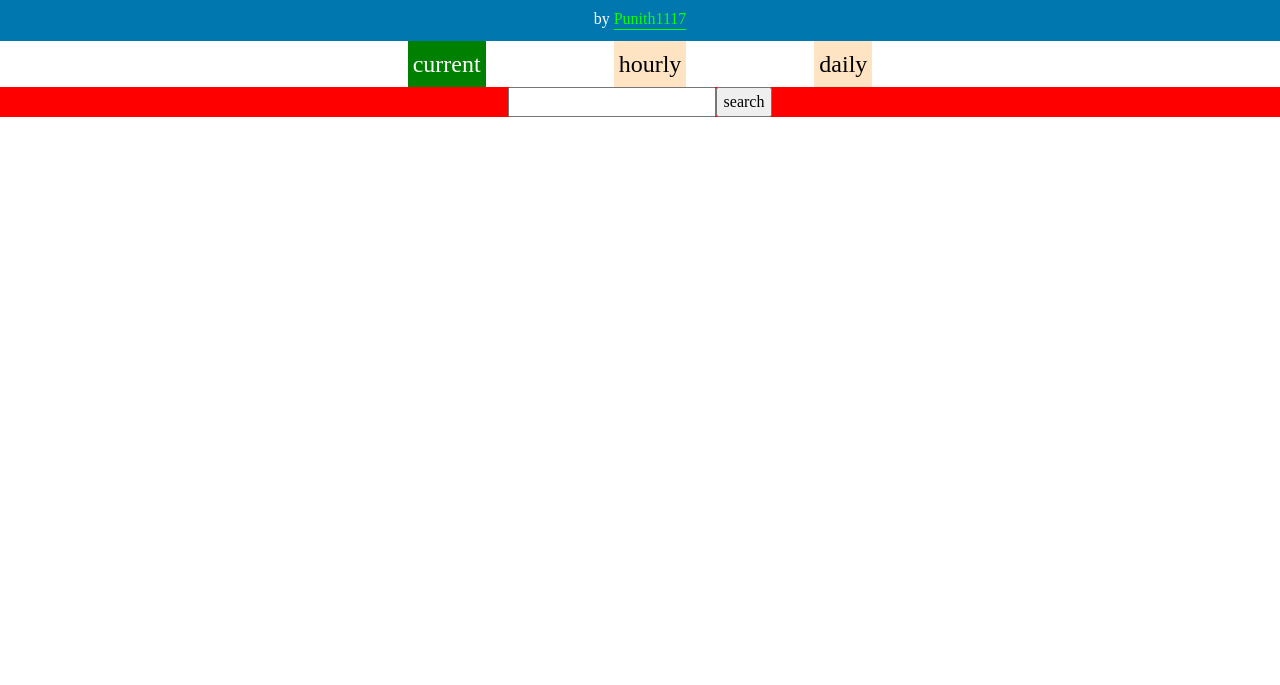
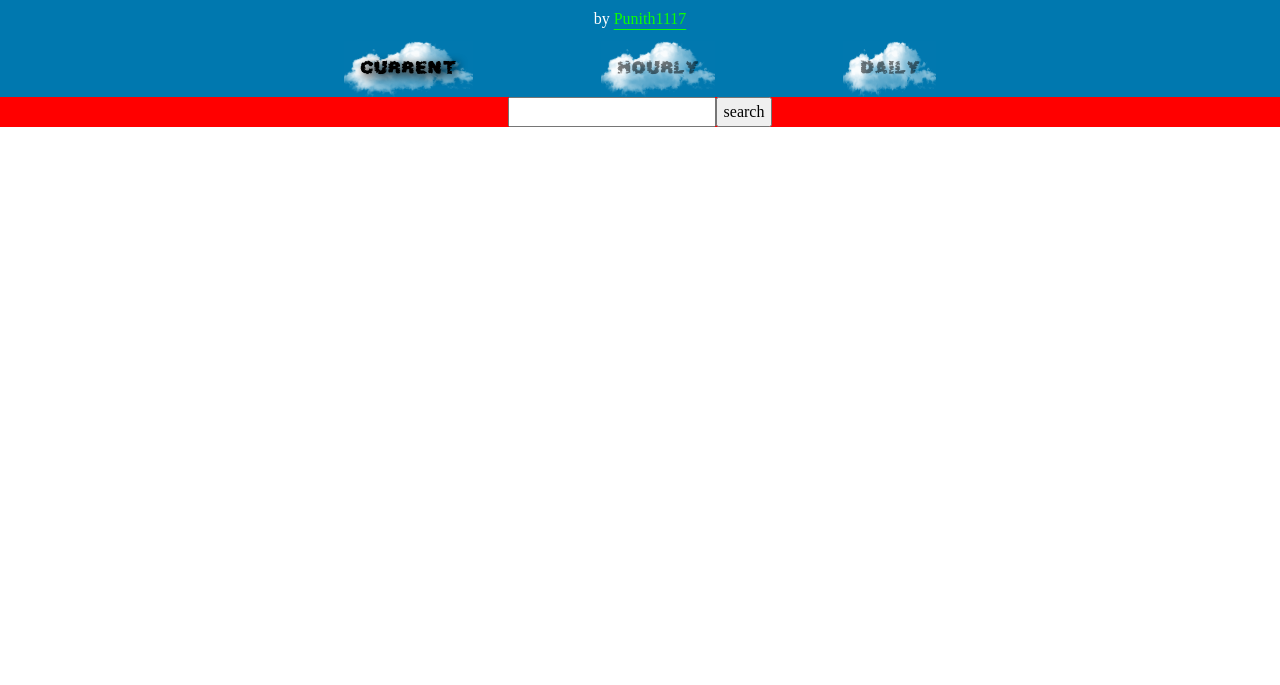
Before and after one commit to Punith1117/weather, a website built with webpack: page src/template.html in a window 1280 px wide. Shown: the part 115-800 px from the top of the page. Built offline with nearby package versions, Linux system fonts and the light colour scheme.

Commit message:
modify css of tab navigation section

```diff
--- a/src/style.css
+++ b/src/style.css
@@ -30,25 +30,31 @@ header {
         text-underline-offset: 5px;
     }
 }
+
 .tabs {
+    background-color: rgb(0, 120, 175);
     display: flex;
     justify-content: center;
     gap: max(2rem, 10%);
 }
 
 .tab {
-    background-color: bisque;
+    background-color: transparent;
+    background-image: url(./imgs/compressed-cloud.png);
+    background-size: 115% 115%;
+    background-repeat: no-repeat;
+    background-position: center;
     border: 0;
-    padding: 5px;
-    font-size: 1.5rem;
-    &:hover {
-        filter: brightness(0.5);
-    }
+    color: rgba(0, 0, 0, 0.514);
+    font-family: chalk-font;
+    font-weight: 700;
+    padding: 1rem;
 }
 
 .on-this-tab {
-    background-color: green;
-    color: white;
+    color: black;
+    text-shadow: 3px 3px 10px black;
+    font-weight: 900;
 }
 
 .tab-content {
```
Also changed, not shown: src/imgs/compressed-cloud.png (added).
